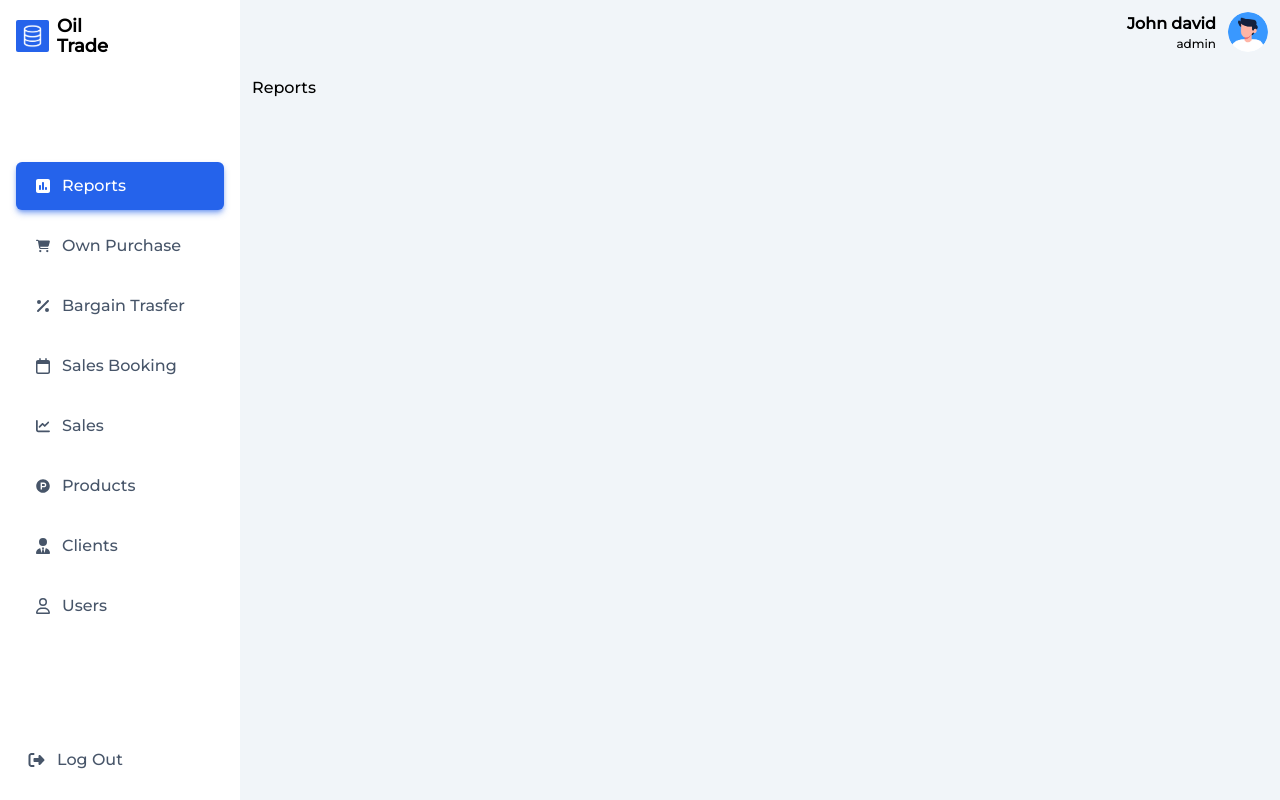
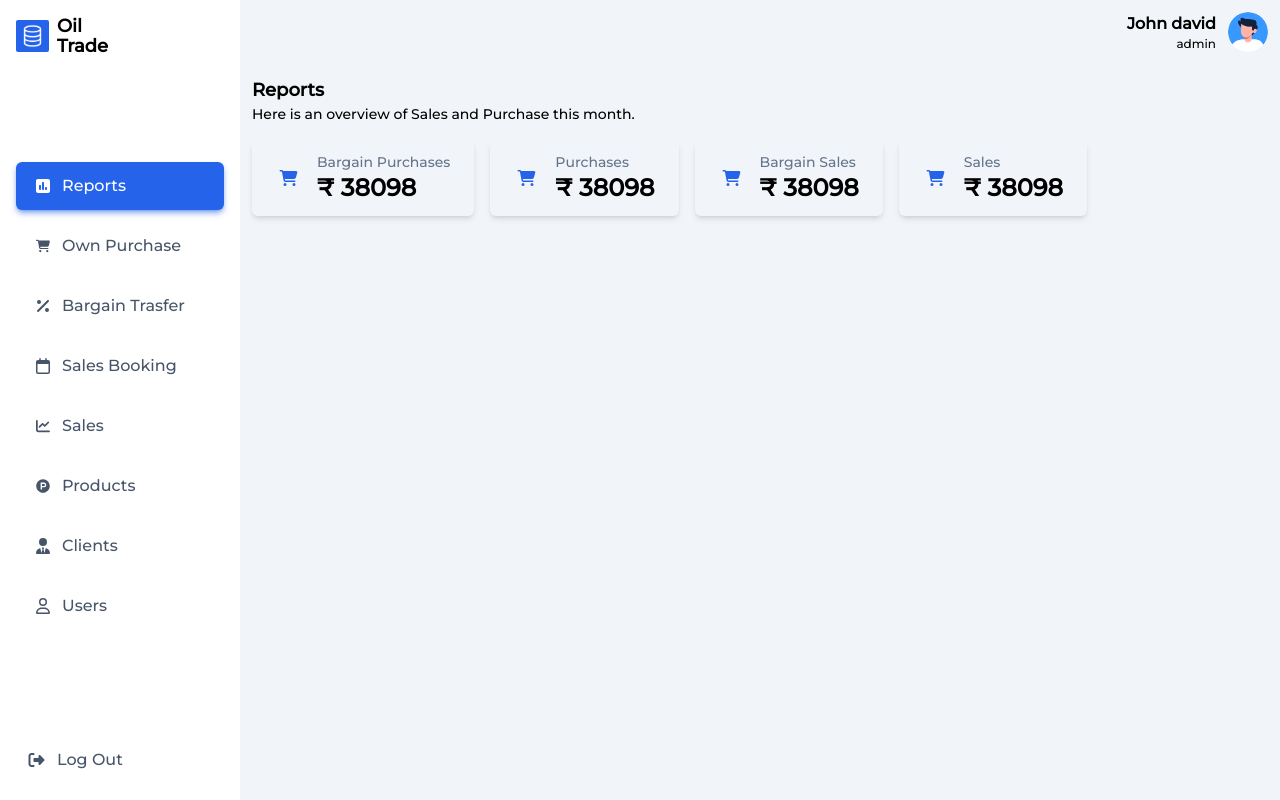
Before and after one commit to vishnut2003/oil_trade_frontent, a Next.js app: page / in a window 1280 px wide. Built offline with nearby package versions, Linux system fonts and the light colour scheme; no server answers.

Commit message:
Report BargainPurchase total calculation is done. next is PurchaseInvoice Total working on

```diff
--- a/src/app/bargain-booking/page.jsx
+++ b/src/app/bargain-booking/page.jsx
@@ -53,6 +53,7 @@ const BargainBooking = () => {
 
   return (
     <div className='flex flex-col gap-4 mb-6'>
+      <h2 className="text-lg font-bold">Sales Booking</h2>
       <div className='flex gap-3'>
         <Link href={'/bargain-booking/add'}>
           <button className='px-3 py-2 bg-blue-600 text-white text-sm shadow-md shadow-blue-600/50 rounded-md'>Add Bargain Sales</button>
--- a/src/app/bargain-transfer/page.jsx
+++ b/src/app/bargain-transfer/page.jsx
@@ -1,7 +1,6 @@
 'use client';
 
 import Link from 'next/link';
-import React, { useEffect, useState } from 'react';
 
 const BargainTransfer = () => {
 
--- a/src/app/clients/page.jsx
+++ b/src/app/clients/page.jsx
@@ -36,6 +36,7 @@ const Clients = () => {
 
   return (
     <div>
+      <h2 className="text-lg font-bold mb-2">Clients</h2>
       <AddClient />
       <div className="py-4 flex justify-start max-w-full">
         <div className='w-full max-w-full'>
--- a/src/app/page.jsx
+++ b/src/app/page.jsx
@@ -1,7 +1,14 @@
+import OverviewTotals from "@/components/OverviewTotals/OverviewTotals"
 
 const Reports = () => {
   return (
-    <div>Reports</div>
+    <div>
+      <h2 className="text-lg font-bold">Reports</h2>
+      <p className="text-sm">Here is an overview of Sales and Purchase this month.</p>
+      <div className="py-4 flex justify-start max-w-full">
+        <OverviewTotals/>
+      </div>
+    </div>
   )
 }
 
--- a/src/app/purchases/page.jsx
+++ b/src/app/purchases/page.jsx
@@ -99,6 +99,7 @@ const Purchase = () => {
 
   return (
     <div className='flex flex-col gap-4 mb-6'>
+      <h2 className="text-lg font-bold">Purchase</h2>
       <div className='flex gap-3'>
         <Link href={'/purchases/add'}>
           <button className='px-3 py-2 bg-blue-600 text-white text-sm shadow-md shadow-blue-600/50 rounded-md'>Add Bargain Purchase</button>
--- a/src/app/users/page.jsx
+++ b/src/app/users/page.jsx
@@ -5,6 +5,7 @@ import React from 'react'
 const Users = () => {
   return (
     <div>
+      <h2 className="text-lg font-bold mb-2">Users</h2>
       <AddUser/>
       <div className="py-4 flex justify-start max-w-full">
         <UserTable/>
--- /dev/null
+++ b/src/components/OverviewTotals/OverviewTotals.jsx
@@ -0,0 +1,76 @@
+'use client';
+
+import domainName from "@/domainName";
+import { faCartShopping } from "@fortawesome/free-solid-svg-icons";
+import { FontAwesomeIcon } from "@fortawesome/react-fontawesome";
+import axios from "axios";
+import { useEffect } from "react";
+
+const OverviewTotals = () => {
+
+    const server = domainName();
+    useEffect(() => {
+        axios.get(`${server}/reports/totals`)
+            .then((res) => {
+                console.log(res);
+            })
+            .catch((err) => {
+                console.log(err);
+            })
+    }, [server])
+
+  return (
+    <div className="flex gap-4">
+
+        {/* Bargain Purchase */}
+        <div className="flex flex-nowrap gap-4 text-left py-3 px-6 rounded-md shadow-md hover:shadow-lg cursor-pointer transition-all">
+            <div className="flex items-center">
+                <FontAwesomeIcon icon={faCartShopping} width={'25px'} className="text-blue-600"/>
+            </div>
+            <div>
+                <p className="text-sm text-slate-500">Bargain Purchases</p>
+                <h3 className="text-2xl font-black">&#8377; 38098</h3>
+            </div>
+
+        </div>
+
+        {/* Purchase */}
+        <div className="flex flex-nowrap gap-4 text-left py-3 px-6 rounded-md shadow-md hover:shadow-lg cursor-pointer transition-all">
+            <div className="flex items-center">
+                <FontAwesomeIcon icon={faCartShopping} width={'25px'} className="text-blue-600"/>
+            </div>
+            <div>
+                <p className="text-sm text-slate-500">Purchases</p>
+                <h3 className="text-2xl font-black">&#8377; 38098</h3>
+            </div>
+
+        </div>
+
+        {/* Bargain Sales */}
+        <div className="flex flex-nowrap gap-4 text-left py-3 px-6 rounded-md shadow-md hover:shadow-lg cursor-pointer transition-all">
+            <div className="flex items-center">
+                <FontAwesomeIcon icon={faCartShopping} width={'25px'} className="text-blue-600"/>
+            </div>
+            <div>
+                <p className="text-sm text-slate-500">Bargain Sales</p>
+                <h3 className="text-2xl font-black">&#8377; 38098</h3>
+            </div>
+
+        </div>
+
+        {/* Sales */}
+        <div className="flex flex-nowrap gap-4 text-left py-3 px-6 rounded-md shadow-md hover:shadow-lg cursor-pointer transition-all">
+            <div className="flex items-center">
+                <FontAwesomeIcon icon={faCartShopping} width={'25px'} className="text-blue-600"/>
+            </div>
+            <div>
+                <p className="text-sm text-slate-500">Sales</p>
+                <h3 className="text-2xl font-black">&#8377; 38098</h3>
+            </div>
+
+        </div>
+    </div>
+  )
+}
+
+export default OverviewTotals
--- a/src/domainName.js
+++ b/src/domainName.js
@@ -1,3 +1,3 @@
 export default function domainName() {
-    return 'http://192.168.68.108:3500'
+    return 'http://192.168.68.114:3500'
 }
```
